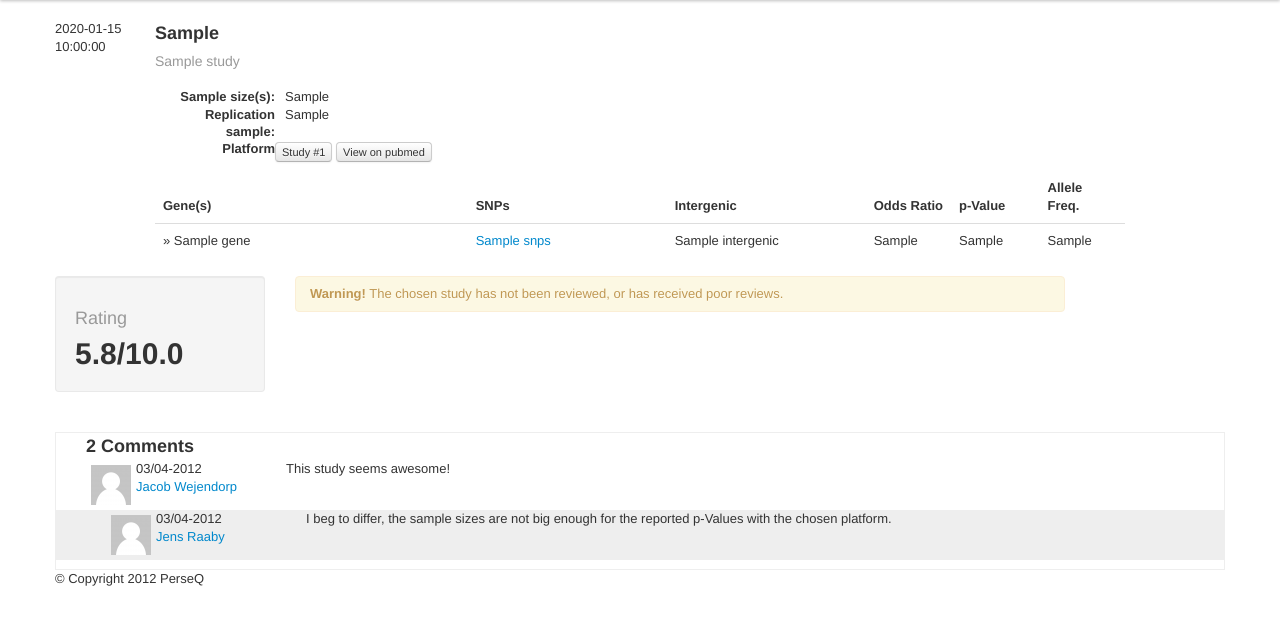
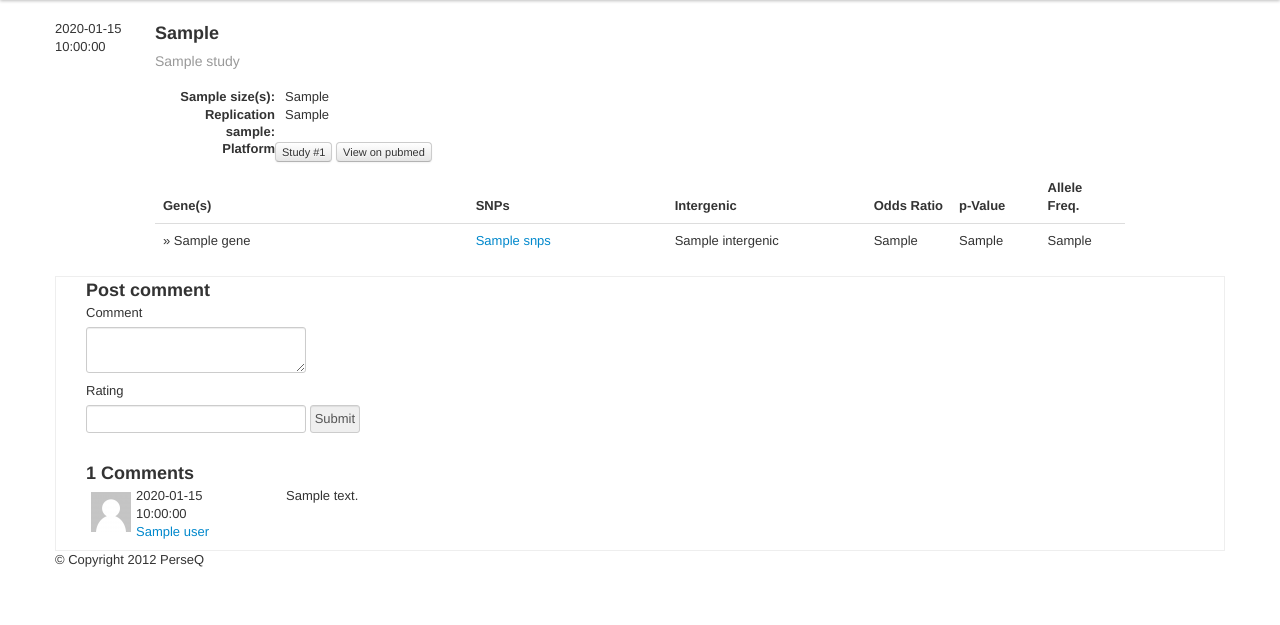
Before and after one commit to DIKU-DevStudio/PerseQ, a Python web app: template templates/study.html in a window 1280 px wide. Shown: the part 40-665 px from the top of the page. Run offline with Jinja, Linux system fonts and the light colour scheme; the template is opened without the code that fills it: most values are stand-ins (such as "Sample title", 1, 10 or a date in 2020); some libraries are stand-ins or nearby versions.

Commit message:
Comments working

```diff
--- a/templates/study.html
+++ b/templates/study.html
@@ -1,7 +1,7 @@
 {% extends 'gwas.html' %}
 
 {% block maturity %}
-
+<!--
 <div id="maturityRating" class="row" style="height:12em">
     <div class="span2 well">
         <h1><small>Rating</small></h1>
@@ -14,24 +14,33 @@
     </div>
 
 </div>
-
+-->
 {% endblock %}
 
 {% block comments %}
 
 <div id="comments" class="" style="padding-left:30px;border:1px solid #eee;">
-    <h3 id="comments-title">2 Comments</h3>
+    <h3>Post comment</h3>
+    <form id="commentform" method="POST">
+        <label>Comment</label>
+        <textarea name="comment"></textarea>
+        <label>Rating</label>
+        <input type="text" />
+        <input type="submit" value="Submit" />
+    </form>
+
+    <h3 id="comments-title">{{studies[0].comments.count()}} Comments</h3>
     <ol class="commentlist" style="margin-left:0;list-style:none;">
+        {% for comment in studies[0].comments %}
         <li class="row">
-        <div class="span2"><img src="/img/person.png" style="float:left; padding: 5px;"/> <time>03/04-2012</time><br /><a href="#">Jacob Wejendorp</a>
-        </div>
-            <div class="span9"><p>This study seems awesome!</p></div>
+          <div class="span2">
+            <img src="/img/person.png" style="float:left; padding: 5px;"/>
+            <time>{{comment.date}}</time><br />
+            <a href="#">{{comment.user}}</a>
+          </div>
+          <div class="span9"><p>{{comment.body}}</p></div>
         </li>
-        <li class="row" style="padding-left:20px;background-color:#eee;">
-        <div class="span2"><img src="/img/person.png" style="float:left; padding: 5px;"/> <time>03/04-2012</time><br /><a href="#">Jens Raaby</a>
-        </div>
-            <div class="span9"><p>I beg to differ, the sample sizes are not big enough for the reported p-Values with the chosen platform.</p></div>
-        </li>
+        {% endfor %}
     </ol>
 
 </div>
```
Also changed, not shown: controllers/gwasController.py (+19 -2 lines), models/annotation.py (added, +17 -0 lines).
